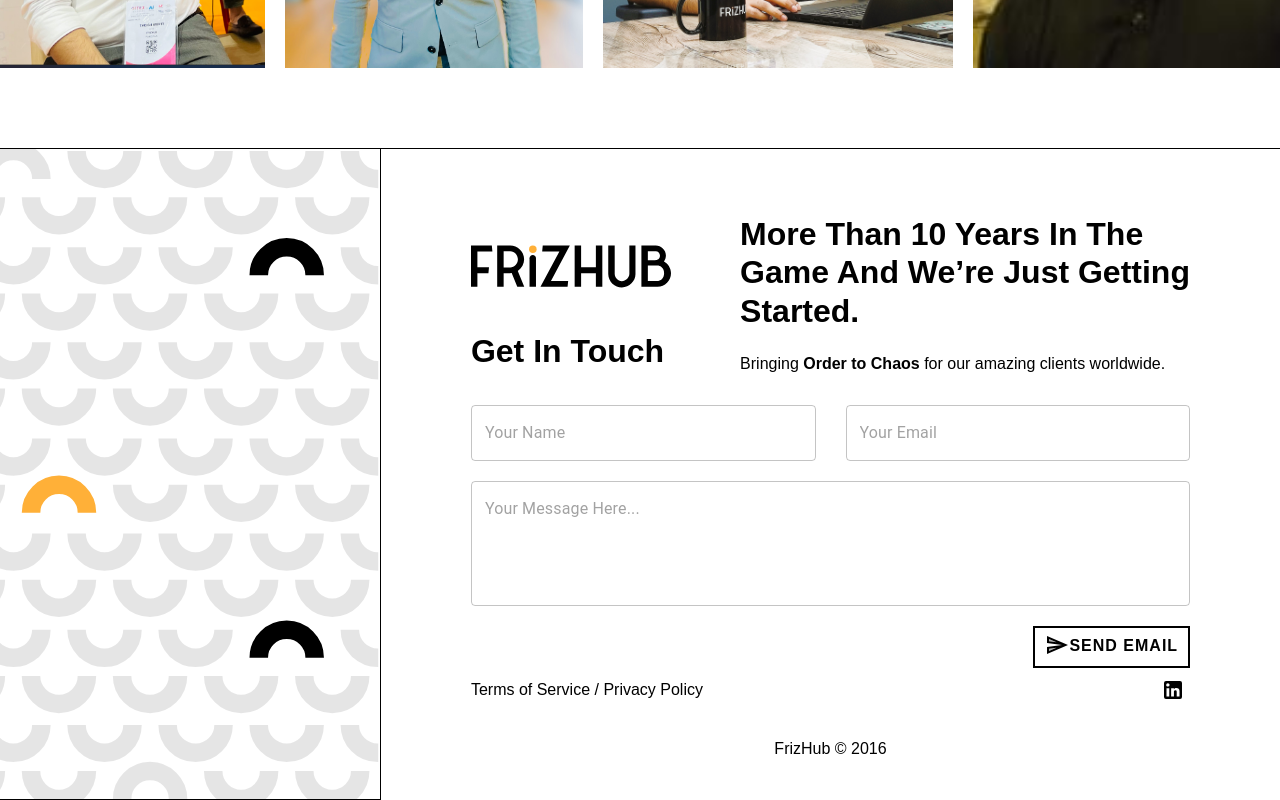
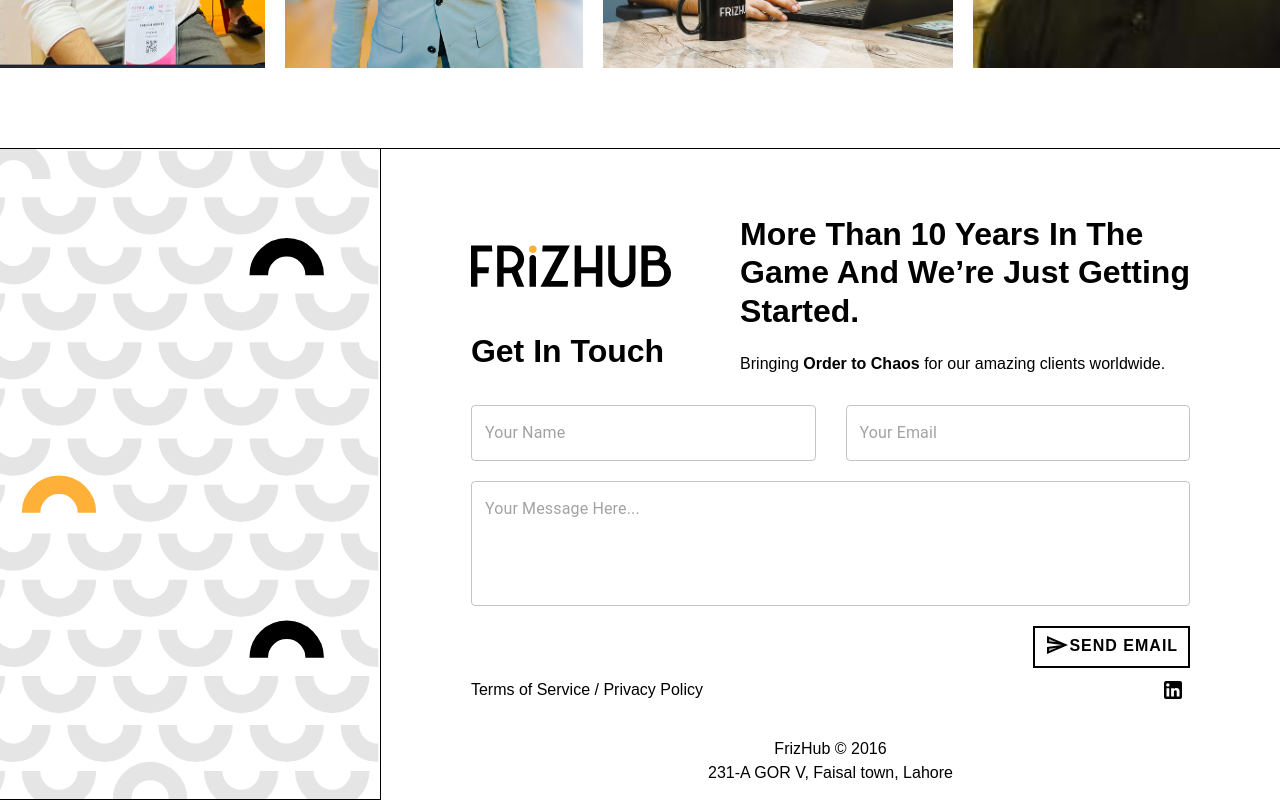
Before and after one commit to frizhub-repo/frizhub-portfolio-web, a Next.js app: page / in a window 1280 px wide. Shown: the part 7240-8040 px from the top of the page. Built offline with nearby package versions, Linux system fonts and the light colour scheme.

Commit message:
Footer: Add office address

```diff
--- a/components/footer/footer.js
+++ b/components/footer/footer.js
@@ -49,7 +49,14 @@ export default function Footer() {
               </Link>
             </div>
           </div>
-          <div className={styles.blackFooter}>FrizHub © 2016</div>
+          <div>
+            <div className={styles.blackFooter}>
+              <p>FrizHub © 2016</p>
+              <p style={{ marginTop: "6px" }}>
+                231-A GOR V, Faisal town, Lahore
+              </p>
+            </div>
+          </div>
         </div>
       </div>
     </div>
```
